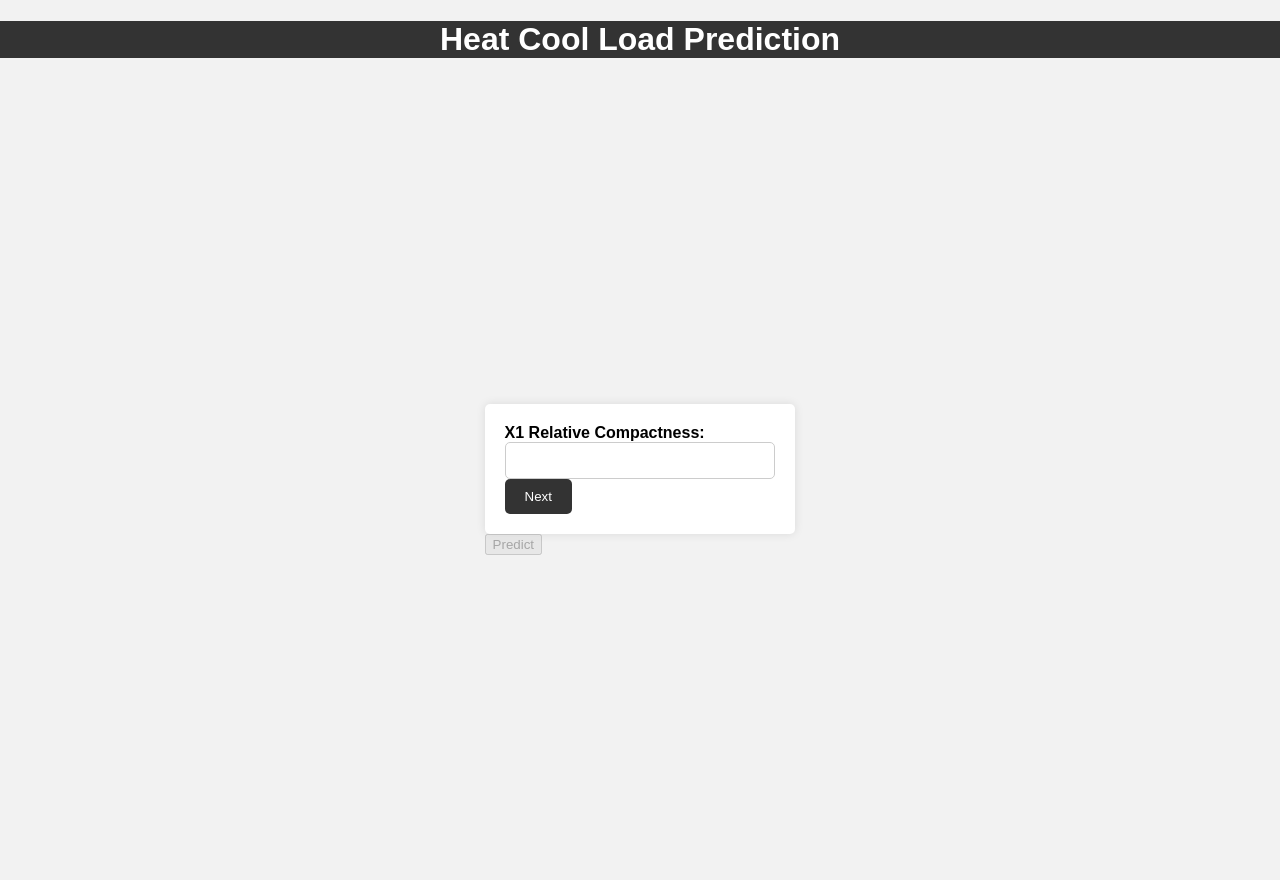
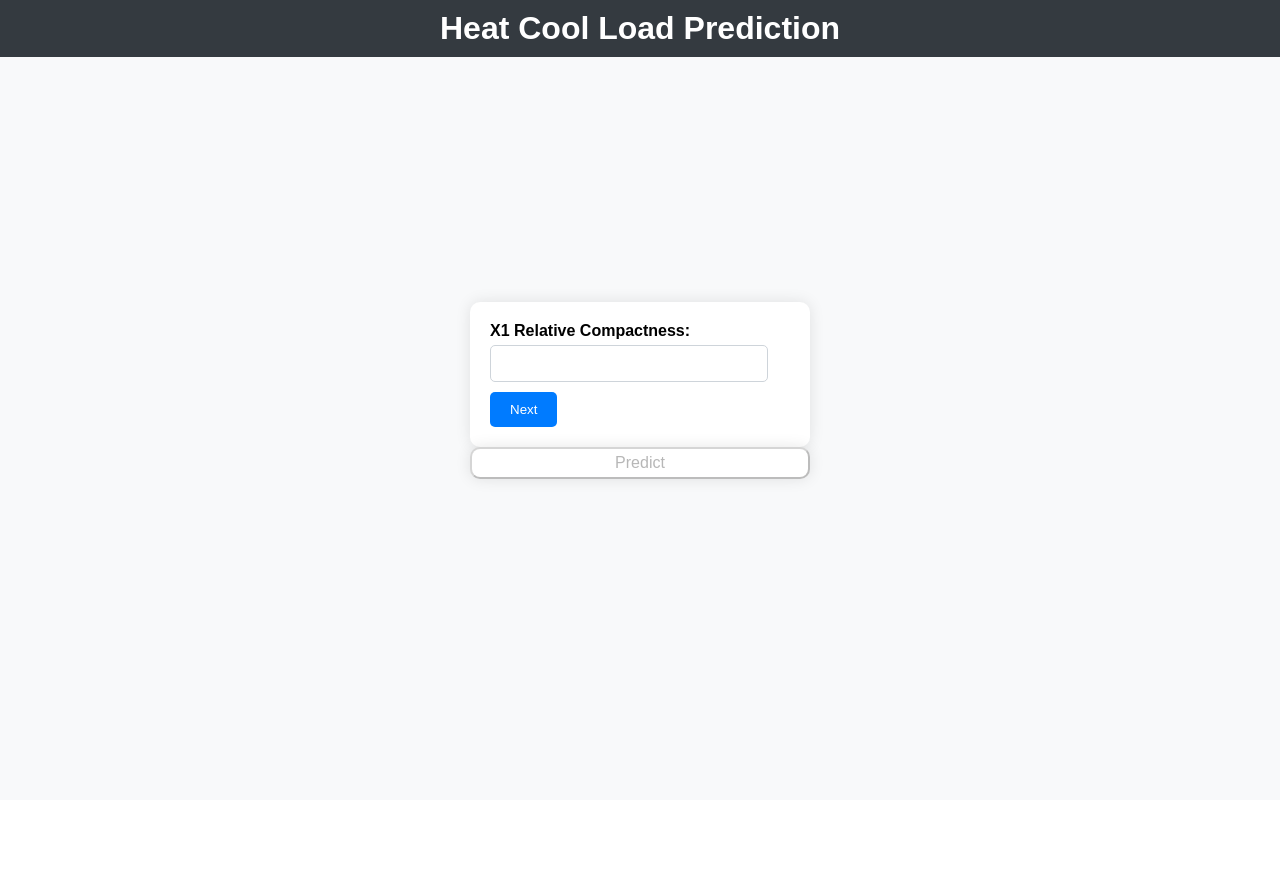
Before and after one commit to ishubhgupta/Energy-Insight, a PHP site: page /heatcoolLoad.php in a window 1280 px wide. After the commit the page ends 485 px from the top, so only its background shows below. Run offline with PHP 8.4, Linux system fonts and the light colour scheme.

Commit message:
added some extra code

```diff
--- a/Dump/css/heatcoolLoad.css
+++ b/Dump/css/heatcoolLoad.css
@@ -1,32 +1,52 @@
-/* styles.css */
 body {
     font-family: Arial, sans-serif;
-    background-color: #f2f2f2;
+    background-color: #f8f9fa; /* Light gray background */
     margin: 0;
     padding: 0;
 }
 
-
-header, footer {
-    background-color: #333;
-    color: #fff;
+.container {
+    display: flex;
 }
 
-header h1{
-    text-align: center;
-}
 main {
     display: flex;
+    flex-direction: column;
     justify-content: center;
     align-items: center;
     height: 100vh;
 }
 
+header {
+    background-color: #343a40; /* Dark gray header */
+    color: #fff;
+    padding: 10px 0;
+    text-align: center;
+    width: 100%; /* Full width within the main section */
+    position: absolute;
+    top: 0;
+}
+
+header h1 {
+    margin: 0;
+}
+
 .question {
     background-color: #fff;
     padding: 20px;
-    border-radius: 5px;
-    box-shadow: 0 0 10px rgba(0, 0, 0, 0.1);
+    border-radius: 10px;
+    box-shadow: 0 0 15px rgba(0, 0, 0, 0.1);
+    width: 300px; /* Limiting the width for better readability */
+    /* width: 100%; */
+}
+
+.pred-btn {
+    background-color: #fff;
+    padding: 5px;
+    font-size: 1em;
+    border-radius: 10px;
+    box-shadow: 0 0 15px rgba(0, 0, 0, 0.1);
+    width: 340px;
 }
 
 .question.hidden {
@@ -36,29 +56,53 @@ main {
 label {
     display: block;
     font-weight: bold;
+    margin-bottom: 5px;
 }
 
 input[type="number"] {
-    width: 100%;
+    width: calc(100% - 22px); /* Adjusting input width to fit within padding */
     padding: 10px;
-    border: 1px solid #ccc;
+    border: 1px solid #ced4da; /* Light gray border */
     border-radius: 5px;
     box-sizing: border-box;
+    margin-bottom: 10px;
 }
 
-.next-btn {
-    background-color: #333;
+.next-btn,
+.prev-btn {
+    background-color: #007bff; /* Blue buttons */
     color: #fff;
     padding: 10px 20px;
     border: none;
     border-radius: 5px;
     cursor: pointer;
+    margin-right: 10px;
+    transition: background-color 0.3s ease;
 }
 
-.next-btn:hover {
-    background-color: #555;
+.next-btn:hover,
+.prev-btn:hover {
+    background-color: #0056b3; /* Darker blue on hover */
 }
 
 #resultContainer {
     margin-top: 20px;
+    position: relative;
+    top: 30vh;
 }
+
+.content{
+    display: flex;
+    justify-content: space-between;
+    align-items: flex-start;
+}
+.form-pos {
+
+    margin-right: 20px; /* Add spacing between form and data representation */
+
+}
+
+.data-rep {
+    /* Your existing styles */
+    border: solid 2px green;
+}
--- a/Dump/heatcoolLoad.php
+++ b/Dump/heatcoolLoad.php
@@ -1,3 +1,4 @@
+
 <?php
 if ($_SERVER["REQUEST_METHOD"] == "POST") {
     // Get user input from the form
@@ -26,8 +27,8 @@ if ($_SERVER["REQUEST_METHOD"] == "POST") {
 <head>
     <meta charset="UTF-8">
     <meta name="viewport" content="width=device-width, initial-scale=1.0">
+    <title>Heat Cool Load Prediction</title>
     <link rel="stylesheet" href="css/heatcoolLoad.css">
-    <title>Heat Cool Load Prediction</title>
 </head>
 <body>
     <header>
@@ -35,7 +36,10 @@ if ($_SERVER["REQUEST_METHOD"] == "POST") {
     </header>
 
     <main>
+        <div class="container">
+            <div class="form">
                 <form action="<?php echo htmlspecialchars($_SERVER["PHP_SELF"]);?>" method="post" id="predictionForm">
+
                     <div class="question" id="question1">
                         <label for="X1">X1 Relative Compactness:</label>
                         <input type="number" name="X1" step="0.01" min="0" required>
@@ -85,13 +89,18 @@ if ($_SERVER["REQUEST_METHOD"] == "POST") {
                         <label for="X8">X8 Glazing Area Distribution:</label>
                         <input type="number" name="X8" step="0.01" min="0" required>
                         <button type="button" id="prev-btn" class="prev-btn hidden">Previous</button>
-                <button type="submit" id="predict-btn" class="hidden">Predict</button>
+                        <!-- <button type="submit" id="predict-btn" class="hidden">Predict</button> -->
+                    </div>
+                    <button type="submit" id="predict-btn" class="pred-btn" disabled>Predict</button>
+                </form>
+            </div>
 
+            <div class="data-representation">
+                <div id="cube"></div>
             </div>
-            <button type="submit" id="predict-btn" class="hidden" disabled>Predict</button>
-        </form>
+        </div>
 
-        <div id="resultContainer">
+        <div id="resultContainer" class="result-container">
             <?php if(isset($output)) echo "<p>$output</p>"; ?>
         </div>
     </main>
--- a/Dump/js/heatload.js
+++ b/Dump/js/heatload.js
@@ -3,10 +3,42 @@ document.addEventListener("DOMContentLoaded", function() {
     const nextBtns = document.querySelectorAll(".next-btn");
     const prevBtns = document.querySelectorAll(".prev-btn");
     const predictBtn = document.getElementById("predict-btn");
+    const main = document.querySelector("main"); // Reference to the main section
 
     let currentQuestionIndex = 0;
 
-    // Show next question and hide current one
+    // // Image URLs corresponding to each question
+    // const imageUrls = [
+    //     "image1.jpg",
+    //     "image2.jpg",
+    //     "image3.jpg",
+    //     "image4.jpg",
+    //     "image5.jpg",
+    //     "image6.jpg",
+    //     "image7.jpg",
+    //     "image8.jpg"
+    // ];
+
+    // // Show next question and update image
+    // function showNextQuestion() {
+    //     questions[currentQuestionIndex].classList.add("hidden");
+    //     currentQuestionIndex++;
+    //     if (currentQuestionIndex < questions.length) {
+    //         questions[currentQuestionIndex].classList.remove("hidden");
+    //     }
+
+    //     if (currentQuestionIndex === questions.length - 1) {
+    //         predictBtn.classList.remove("hidden");
+    //         nextBtns[currentQuestionIndex].classList.add("hidden");
+    //     }
+
+    //     prevBtns[currentQuestionIndex].classList.remove("hidden");
+
+    //     // Update image source based on current question index
+    //     mainImage.src = imageUrls[currentQuestionIndex];
+    // }
+
+    // Show next question and hide current one, also change background color
     function showNextQuestion() {
         questions[currentQuestionIndex].classList.add("hidden");
         currentQuestionIndex++;
@@ -20,9 +52,12 @@ document.addEventListener("DOMContentLoaded", function() {
         }
 
         prevBtns[currentQuestionIndex].classList.remove("hidden");
+
+        // Change background color based on current question
+        main.style.backgroundColor = getBackgroundColor(currentQuestionIndex);
     }
 
-    // Show previous question and hide current one
+    // Show previous question and hide current one, also change background color
     function showPrevQuestion() {
         questions[currentQuestionIndex].classList.add("hidden");
         currentQuestionIndex--;
@@ -34,6 +69,15 @@ document.addEventListener("DOMContentLoaded", function() {
 
         predictBtn.classList.add("hidden");
         nextBtns[currentQuestionIndex].classList.remove("hidden");
+
+        // Change background color based on current question
+        main.style.backgroundColor = getBackgroundColor(currentQuestionIndex);
+    }
+
+    // Function to get background color based on question index
+    function getBackgroundColor(index) {
+        const colors = ['#f8f9fa', '#c8e6c9', '#ffccbc', '#b3e5fc', '#f0f4c3', '#d1c4e9', '#ffecb3', '#b2dfdb'];
+        return colors[index];
     }
 
     // Event listeners for next button clicks
@@ -55,3 +99,27 @@ document.addEventListener("DOMContentLoaded", function() {
         });
     });
 });
+
+
+function updateCube() {
+    // Get user input values
+    var surfaceArea = parseFloat(document.getElementsByName("X2")[0].value);
+    var wallArea = parseFloat(document.getElementsByName("X3")[0].value);
+    var overallHeight = parseFloat(document.getElementsByName("X5")[0].value);
+
+    // Calculate cube dimensions based on user input
+    var length = Math.sqrt(surfaceArea);
+    var width = Math.sqrt(surfaceArea);
+    var height = overallHeight;
+
+    // Update cube dimensions
+    document.getElementById("cube").style.width = length + "px";
+    document.getElementById("cube").style.height = height + "px";
+    document.getElementById("cube").style.transform = "rotateX(60deg) rotateY(45deg)";
+}
+
+// Event listeners to trigger updateCube function on input change
+var inputs = document.querySelectorAll("input[type=number]");
+inputs.forEach(function(input) {
+    input.addEventListener("input", updateCube);
+});
```
Lines whose indentation alone changed are shown as unchanged.
